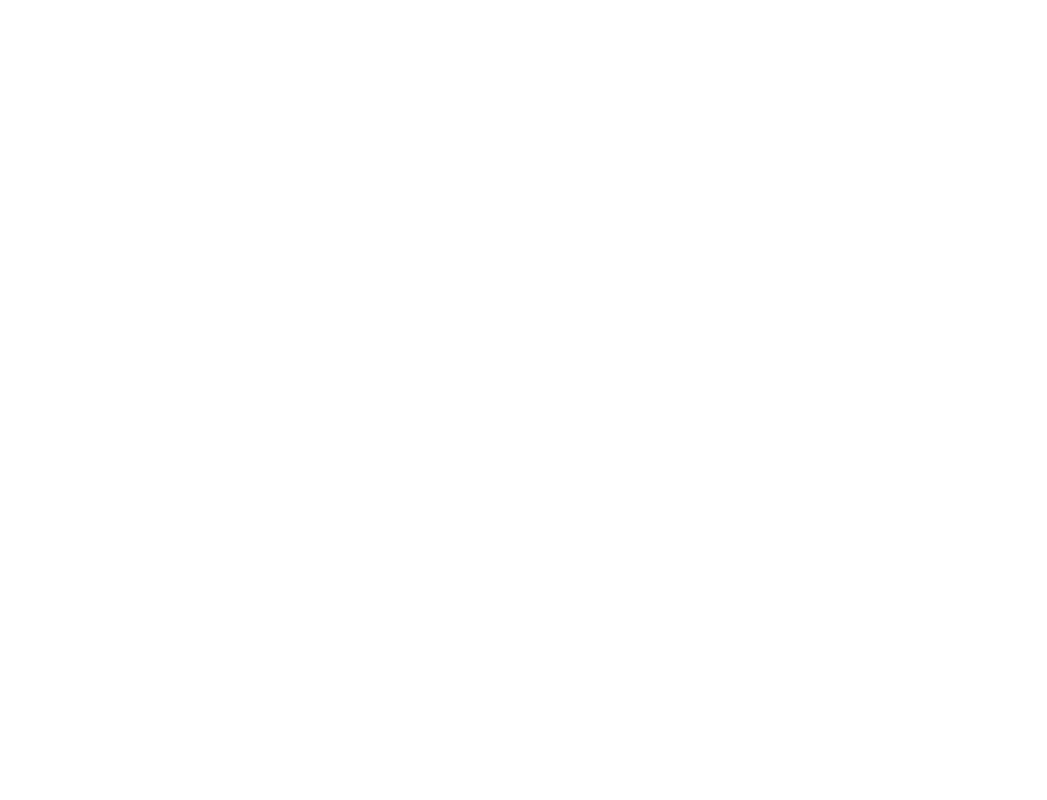
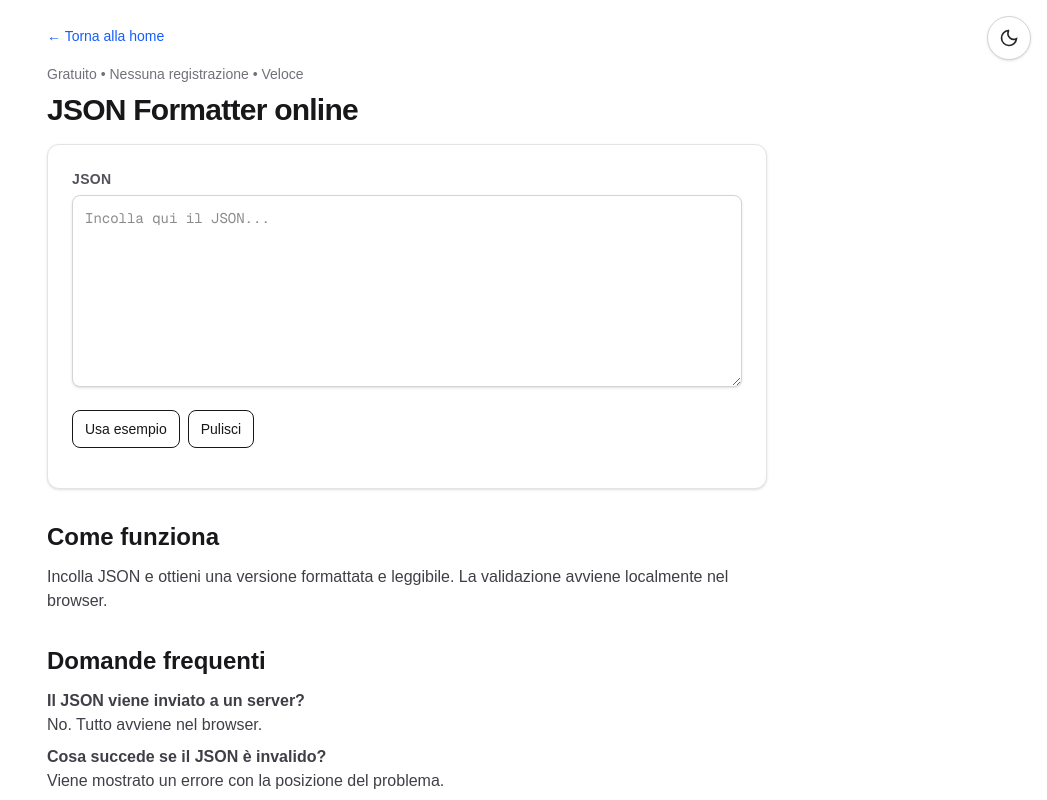
Before and after one commit to elpablo/calcolafacile, a Next.js app: page /it/json-formatter in a window 1280 px wide. Before the commit this address had no page. Shown: the top 800 px of the page, without its empty margins (233-1280 px from the left). Built offline with nearby package versions, Linux system fonts and the light colour scheme.

Commit message:
Add JSON Formatter tool with formatting and validation features

```diff
--- /dev/null
+++ b/src/app/it/json-formatter/JsonFormatter.js
@@ -0,0 +1,100 @@
+"use client";
+
+import { useMemo, useState } from "react";
+import ToolLayout, { ResultBox } from "@/components/ToolLayout";
+
+const sampleJson = `{"nome":"Mario","eta":30,"citta":"Bologna","skills":["JS","Node","AI"]}`;
+
+function formatJson(text) {
+    try {
+        const parsed = JSON.parse(text);
+        return {
+            formatted: JSON.stringify(parsed, null, 2),
+            error: null,
+        };
+    } catch (err) {
+        return {
+            formatted: null,
+            error: err.message,
+        };
+    }
+}
+
+export default function JsonFormatter() {
+    const [input, setInput] = useState("");
+
+    const result = useMemo(() => {
+        if (!input.trim()) {
+            return { formatted: null, error: null };
+        }
+        return formatJson(input);
+    }, [input]);
+
+    return (
+        <ToolLayout
+            title="JSON Formatter online"
+            currentPath="/it/json-formatter"
+            description="Incolla JSON e ottieni una versione formattata e leggibile. La validazione avviene localmente nel browser."
+            faq={
+                <>
+                    <h3 className="font-semibold">
+                        Il JSON viene inviato a un server?
+                    </h3>
+                    <p>No. Tutto avviene nel browser.</p>
+
+                    <h3 className="mt-2 font-semibold">
+                        Cosa succede se il JSON è invalido?
+                    </h3>
+                    <p>
+                        Viene mostrato un errore con la posizione del problema.
+                    </p>
+                </>
+            }
+        >
+            {/* INPUT */}
+            <div className="mb-4">
+                <label className="mb-1.5 block text-sm font-semibold uppercase tracking-wide text-zinc-600 dark:text-zinc-300">
+                    JSON
+                </label>
+                <textarea
+                    value={input}
+                    onChange={(e) => setInput(e.target.value)}
+                    className="min-h-48 w-full rounded-lg border border-zinc-300 bg-white px-3 py-3 font-mono text-sm text-zinc-900 shadow-sm focus:border-blue-500 focus:outline-none focus:ring-2 focus:ring-blue-500/20 dark:border-zinc-700 dark:bg-zinc-900 dark:text-zinc-100"
+                    placeholder="Incolla qui il JSON..."
+                />
+            </div>
+
+            {/* BUTTONS */}
+            <div className="mb-4 flex gap-2">
+                <button
+                    onClick={() => setInput(sampleJson)}
+                    className="rounded-lg border px-3 py-2 text-sm hover:bg-zinc-100 dark:hover:bg-zinc-800"
+                >
+                    Usa esempio
+                </button>
+                <button
+                    onClick={() => setInput("")}
+                    className="rounded-lg border px-3 py-2 text-sm hover:bg-zinc-100 dark:hover:bg-zinc-800"
+                >
+                    Pulisci
+                </button>
+            </div>
+
+            {/* ERROR */}
+            {result.error && (
+                <div className="rounded-xl border border-red-200 bg-red-50 p-4 text-sm text-red-700">
+                    {result.error}
+                </div>
+            )}
+
+            {/* RESULT */}
+            {result.formatted && (
+                <ResultBox copyText={result.formatted}>
+                    <pre className="overflow-x-auto rounded-lg bg-zinc-950 p-3 text-sm text-zinc-100">
+                        {result.formatted}
+                    </pre>
+                </ResultBox>
+            )}
+        </ToolLayout>
+    );
+}
--- /dev/null
+++ b/src/app/it/json-formatter/page.js
@@ -0,0 +1,19 @@
+import { Suspense } from "react";
+import JsonFormatter from "./JsonFormatter";
+
+export const metadata = {
+    title: "JSON Formatter online",
+    description:
+        "Formatta e valida JSON online direttamente nel browser. Nessun dato viene inviato a server esterni.",
+    alternates: {
+        canonical: "https://calcolafacile.org/it/json-formatter",
+    },
+};
+
+export default function JsonFormatterPage() {
+    return (
+        <Suspense fallback={null}>
+            <JsonFormatter />
+        </Suspense>
+    );
+}
--- a/src/app/it/page.js
+++ b/src/app/it/page.js
@@ -3,7 +3,7 @@
 export const metadata = {
     title: "Calcolatori online semplici, gratuiti e veloci",
     description:
-        "Strumenti pratici per calcolare IVA, percentuali, margine, markup, stipendio netto, conversioni di unità e utility per sviluppatori.",
+        "Strumenti pratici per calcolare IVA, percentuali, margine, markup, stipendio netto, conversioni di unità e utility per sviluppatori come JWT, JSON e token LLM.",
     alternates: {
         canonical: "https://calcolafacile.org/it",
     },
@@ -59,6 +59,12 @@
         description:
             "Stima token e costo indicativo per testi usati con modelli AI.",
     },
+    {
+        href: "/it/json-formatter",
+        title: "JSON Formatter",
+        description:
+            "Formatta, valida e copia JSON direttamente nel browser.",
+    },
 ];
 
 export default function Home() {
@@ -74,7 +80,7 @@
                 <p className="text-lg leading-8 text-zinc-600 dark:text-zinc-300">
                     Strumenti pratici per calcolare IVA, percentuali, margine,
                     markup, stipendio netto, conversioni di unità e utility per
-                    sviluppatori senza registrazione e senza complicazioni.
+                    sviluppatori, API e AI senza registrazione e senza complicazioni.
                 </p>
             </section>
 
@@ -123,9 +129,9 @@
                     CalcolaFacile raccoglie piccoli strumenti online pensati per
                     risolvere calcoli quotidiani in modo rapido: calcoli fiscali,
                     percentuali, margini, sconti, stipendio netto, conversioni
-                    di unità di misura e piccole utility per sviluppatori e AI.
+                    di unità di misura e piccole utility per sviluppatori, API e AI.
                     Ogni pagina offre spiegazioni semplici, esempi e risultati
-                    immediati.
+                    immediati direttamente nel browser.
                 </p>
             </section>
         </main>
--- a/src/app/sitemap.js
+++ b/src/app/sitemap.js
@@ -17,6 +17,7 @@
         "/it/convertitore-unita",
         "/it/jwt-decoder",
         "/it/token-estimator",
+        "/it/json-formatter",
     ];
 
     const conversionRoutes = conversions.map(
--- a/src/components/ToolLayout.js
+++ b/src/components/ToolLayout.js
@@ -49,6 +49,11 @@
         href: "/it/token-estimator",
         title: "Stima token LLM",
         description: "Stima token e costo indicativo per testi usati con modelli AI.",
+    },
+    {
+        href: "/it/json-formatter",
+        title: "JSON Formatter",
+        description: "Formatta e valida JSON direttamente nel browser.",
     },
 ];
 
```
